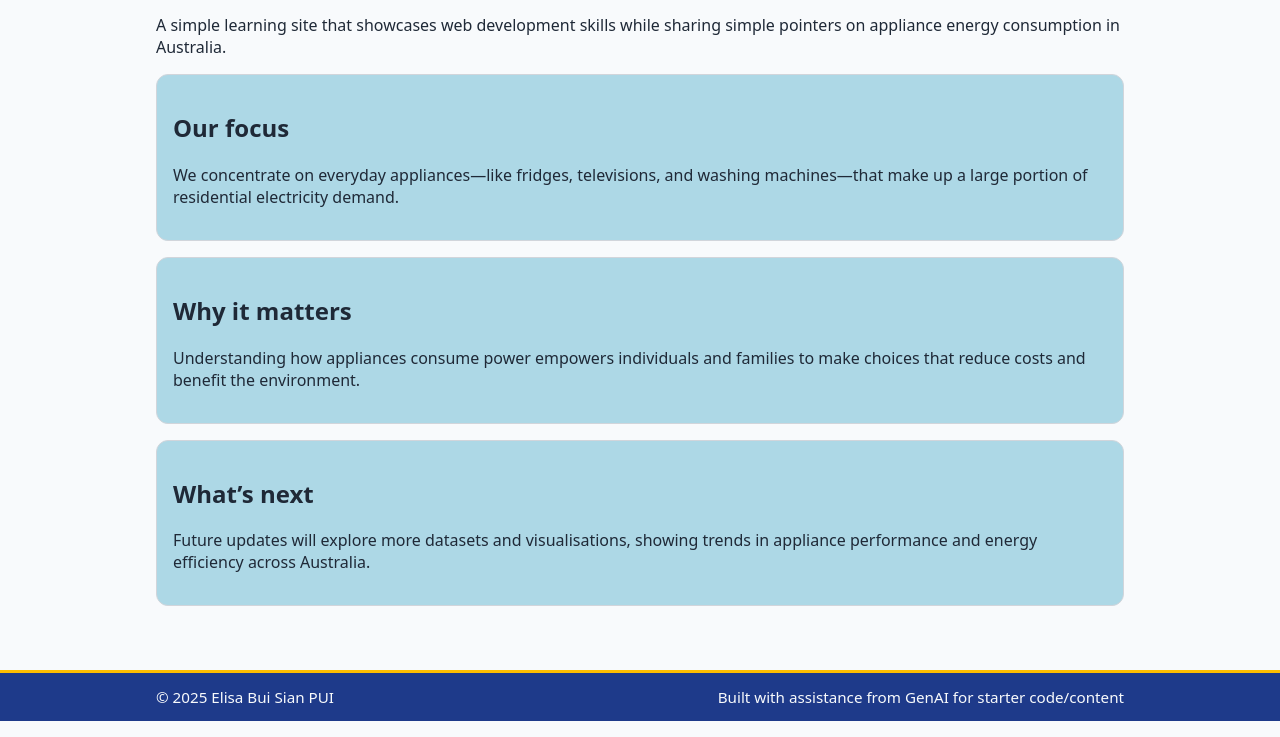
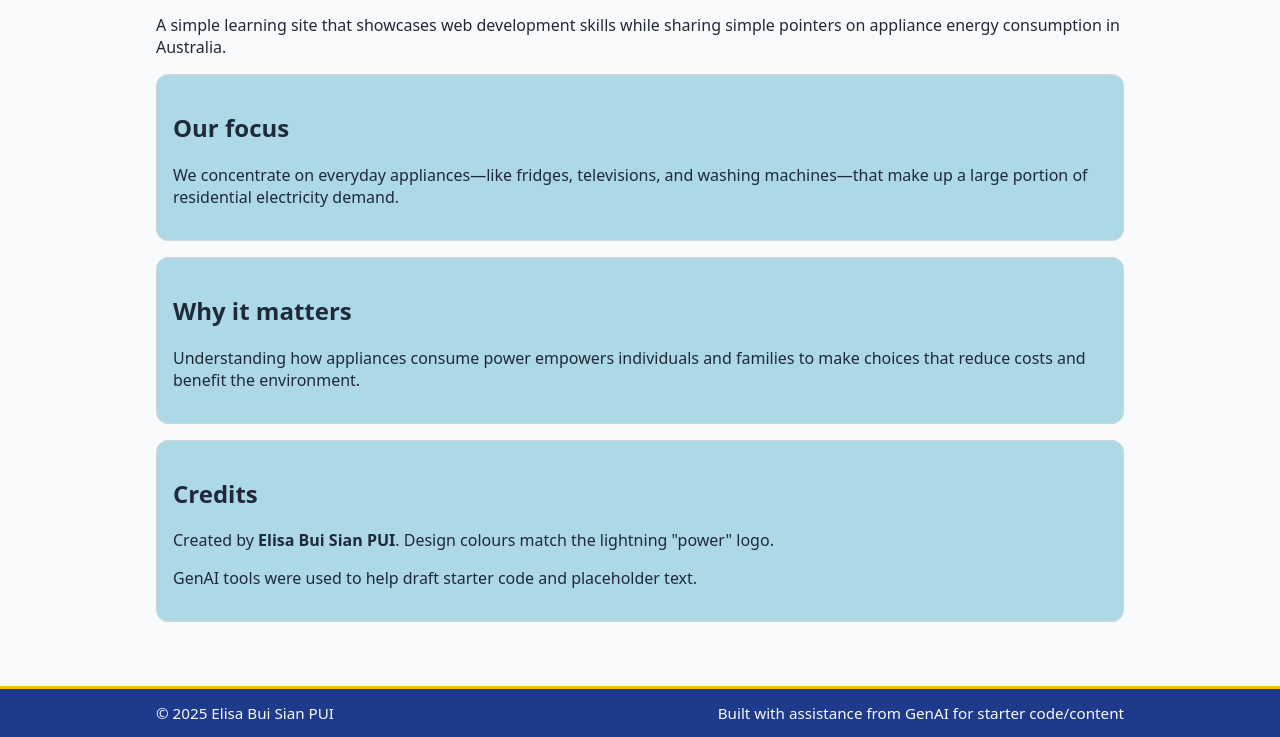
Before and after one commit to elisapui126-ai/COS30045-T1-Website, a plain HTML site: page aboutUs.html in a window 1280 px wide. Shown: the part 155-892 px from the top of the page. Drawn offline with Linux system fonts and the light colour scheme.

Commit message:
updated aboutUs.html with the credits section

```diff
--- a/aboutUs.html
+++ b/aboutUs.html
@@ -37,10 +37,9 @@
   </section>
 
   <section class="card">
-    <h2>What’s next</h2>
-    <p>
-      Future updates will explore more datasets and visualisations, showing trends in appliance performance and energy efficiency across Australia.
-    </p>
+    <h2>Credits</h2>
+    <p>Created by <strong>Elisa Bui Sian PUI</strong>. Design colours match the lightning "power" logo.</p>
+    <p>GenAI tools were used to help draft starter code and placeholder text.</p>
   </section>
   </div>
   </main>
```
